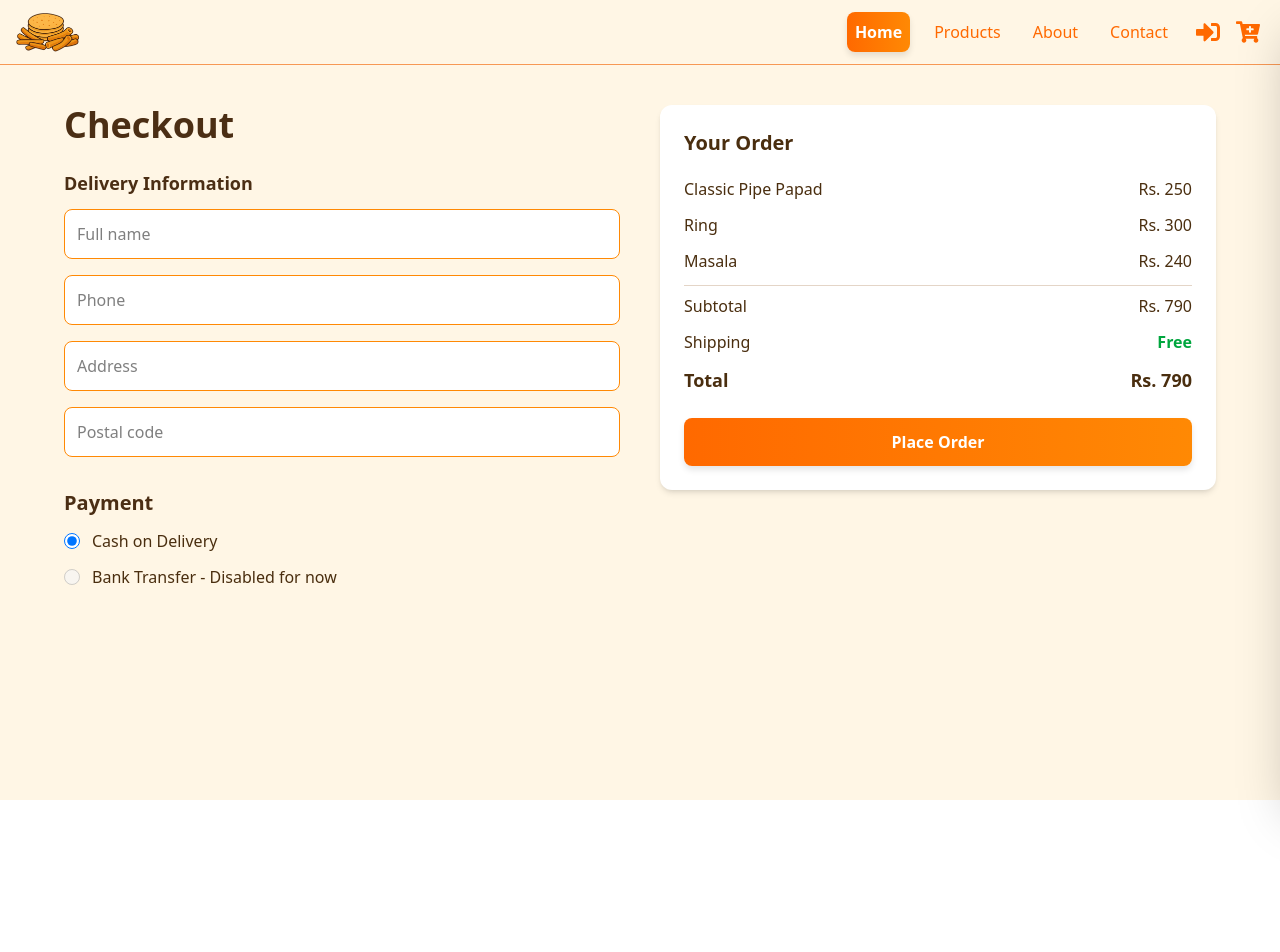
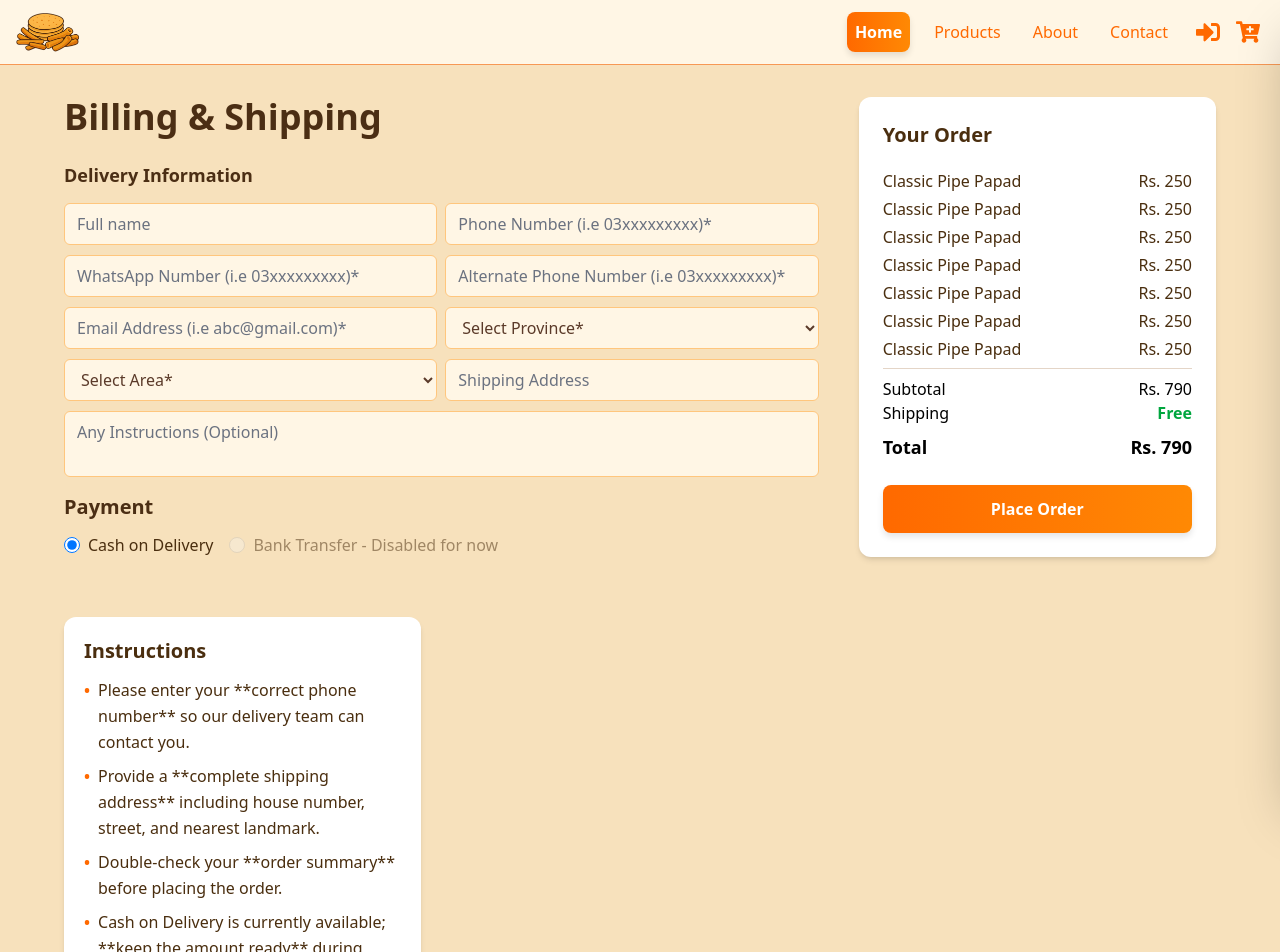
Before and after one commit to Muhammad-Hammad-Habib/e-commerce-frondend, a React (Vite) app: page /checkout in a window 1280 px wide. Shown: the top 952 px of the page. Before the commit the page ends 800 px from the top, so only its background shows below. Built offline with nearby package versions, Linux system fonts and the light colour scheme.

Commit message:
worked on checkout form field

```diff
--- a/src/component/Checkout.jsx
+++ b/src/component/Checkout.jsx
@@ -2,48 +2,105 @@ import React, { useState } from "react";
 
 const Checkout = () => {
   const [paymentMethod, setPaymentMethod] = useState("cod");
+  const provinces = [
+    "Sindh",
+    "Punjab",
+    "KPK",
+    "Balochistan",
+    "Gilgit Baltistan",
+  ];
+  const areas = [
+    "Qasimabad",
+    "Latifabad",
+    "Saddar",
+    "Hirabad",
+    "City Area",
+    "Others",
+  ];
 
   return (
-    <div className="h-[calc(100vh-65px)] bg-[#FFF6E5] px-6 py-10 flex justify-center">
-      <div className="w-full max-w-6xl grid grid-cols-1 md:grid-cols-2 gap-10">
+    <div className=" min-h-[calc(100vh-65px)] bg-[#f7e1bc] px-4 sm:px-6 py-5 sm:py-8 flex justify-center">
+      <div className=" w-full max-w-6xl grid grid-cols-1 md:grid-cols-3 gap-10">
         {/* LEFT SIDE — FORM */}
-        <div>
-          <h1 className="text-4xl font-bold main-text-color mb-6">Checkout</h1>
+        <div className="md:col-span-2 ">
+          <h1 className="text-4xl font-bold main-text-color mb-6">
+            Billing & Shipping
+          </h1>
 
           <h2 className="text-lg font-semibold main-text-color mb-3">
             Delivery Information
           </h2>
 
-          <div className="space-y-4">
+          <div className="space-x-1 grid sm:grid-cols-2 sm:gap-2">
+            {/* Full name */}
             <input
               type="text"
               placeholder="Full name"
-              className="w-full bg-white border border-orange-400 rounded-lg p-3 outline-none focus:ring-2 focus:ring-orange-300"
+              className="w-full input-field"
             />
+            {/* Phone Number*/}
+            <input
+              type="tel"
+              pattern="[0-9]{11}"
+              placeholder="Phone Number (i.e 03xxxxxxxxx)*"
+              className="w-full input-field"
+            />
+            {/* Whatsapp number */}
+            <input
+              type="tel"
+              pattern="[0-9]{11}"
+              placeholder="WhatsApp Number (i.e 03xxxxxxxxx)*"
+              className="w-full input-field"
+            />
+            {/* Alternate Phone Number */}
+            <input
+              type="tel"
+              pattern="[0-9]{11}"
+              placeholder="Alternate Phone Number (i.e 03xxxxxxxxx)*"
+              className="w-full input-field"
+            />
+            {/* Email Address  */}
+            <input
+              type="email"
+              placeholder="Email Address (i.e abc@gmail.com)*"
+              className="w-full input-field"
+            />
+            {/* Province */}
+            <select className="w-full input-field">
+              <option>Select Province*</option>
+              {provinces.map((p, i) => (
+                <option key={i}>{p}</option>
+              ))}
+            </select>
+
+            {/* Area */}
+            <select className=" w-full input-field">
+              <option>Select Area*</option>
+              {areas.map((a, i) => (
+                <option key={i}>{a}</option>
+              ))}
+            </select>
+            {/* Shipping Address  */}
             <input
               type="text"
-              placeholder="Phone"
-              className="w-full bg-white border border-orange-400 rounded-lg p-3 outline-none focus:ring-2 focus:ring-orange-300"
+              placeholder="Shipping Address"
+              className="w-full input-field"
             />
-            <input
-              type="text"
-              placeholder="Address"
-              className="w-full bg-white border border-orange-400 rounded-lg p-3 outline-none focus:ring-2 focus:ring-orange-300"
-            />
-            <input
-              type="text"
-              placeholder="Postal code"
-              className="w-full bg-white border border-orange-400 rounded-lg p-3 outline-none focus:ring-2 focus:ring-orange-300"
-            />
+
+            <textarea
+              rows="2"
+              placeholder="Any Instructions (Optional)"
+              className="input-field sm:col-span-2 resize-none"
+            ></textarea>
           </div>
 
           {/* Payment */}
-          <h2 className="text-xl font-semibold main-text-color mt-8 mb-3">
+          <div className="">
+            <h2 className="d-d-block text-xl font-semibold main-text-color mt-4 mb-3">
               Payment
             </h2>
-
-          <div className="space-y-3">
-            <label className="flex items-center gap-3 cursor-pointer">
+            <div className="space-y-3 flex ">
+              <label className="flex m-0 pr-4 items-center gap-2 cursor-pointer">
                 <input
                   type="radio"
                   name="payment"
@@ -54,7 +111,7 @@ const Checkout = () => {
                 <span className="text-[#4A2E0F]">Cash on Delivery</span>
               </label>
 
-            <label className="flex items-center gap-3 cursor-pointer">
+              <label className="flex items-center  gap-2  cursor-not-allowed opacity-50">
                 <input
                   disabled
                   type="radio"
@@ -69,37 +126,37 @@ const Checkout = () => {
               </label>
             </div>
           </div>
+        </div>
 
         {/* RIGHT SIDE — ORDER SUMMARY */}
-        <div className="bg-white rounded-xl shadow-md p-6 h-fit">
+        <div className="min-h-100 relative bg-white rounded-xl shadow-md p-4 md:p-3 lg:p-6  ">
           <h2 className="text-xl font-semibold text-[#4A2E0F] mb-5">
             Your Order
           </h2>
 
-          <div className="space-y-3 text-[#4A2E0F]">
-            <div className="flex justify-between">
+          <div className=" max-h-35  md:max-h-50  md:h-60 overflow-auto text-[#4A2E0F] ">
+            <div className=" space-y-1">
+              {/*  */}
+              {/* {[1, 2, 3, 5, 6, 7, 8, 9, 0, 11, 22, 33 ].map(() => { */}
+              {[1, 2, 3, 5, 6, 7, 8, 9, 0, 11, 22, 33].map((value) => {
+                return (
+                  <div key={value} className="flex justify-between">
                     <span>Classic Pipe Papad</span>
                     <span>Rs. 250</span>
                   </div>
-
-            <div className="flex justify-between">
-              <span>Ring</span>
-              <span>Rs. 300</span>
+                );
+              })}
+            </div>
           </div>
 
-            <div className="flex justify-between">
-              <span>Masala</span>
-              <span>Rs. 240</span>
-            </div>
-
+          <div className=" absolute bottom-0 left-0 w-full p-6  ">
             <hr className="my-2 border-[#E4D5C7]" />
-
-            <div className="flex justify-between font-medium">
+            <div className="flex justify-between font-medium mb-0">
               <span>Subtotal</span>
               <span>Rs. 790</span>
             </div>
 
-            <div className="flex justify-between font-medium">
+            <div className="flex justify-between font-medium mb-0">
               <span>Shipping</span>
               <span className="text-green-600 font-semibold">Free</span>
             </div>
@@ -108,12 +165,53 @@ const Checkout = () => {
               <span>Total</span>
               <span>Rs. 790</span>
             </div>
-          </div>
-
             {/* Place Order Button */}
             <button className="w-full mt-6  custom-button font-semibold py-3  transition-all">
               Place Order
             </button>
+          </div>
+        </div>
+
+        {/* CHECKOUT INSTRUCTIONS */}
+        <div className="bg-white rounded-xl shadow-md p-5 my-5 ">
+          <h2 className="text-xl font-semibold text-[#4A2E0F] mb-3">
+            Instructions
+          </h2>
+
+          <ul className="space-y-2 text-[#4A2E0F] leading-relaxed">
+            <li className="flex items-start gap-2">
+              <span className="text-orange-500 font-bold">•</span>
+              Please enter your **correct phone number** so our delivery team
+              can contact you.
+            </li>
+
+            <li className="flex items-start gap-2">
+              <span className="text-orange-500 font-bold">•</span>
+              Provide a **complete shipping address** including house number,
+              street, and nearest landmark.
+            </li>
+
+            <li className="flex items-start gap-2">
+              <span className="text-orange-500 font-bold">•</span>
+              Double-check your **order summary** before placing the order.
+            </li>
+
+            <li className="flex items-start gap-2">
+              <span className="text-orange-500 font-bold">•</span>
+              Cash on Delivery is currently available; **keep the amount ready**
+              during delivery.
+            </li>
+
+            <li className="flex items-start gap-2">
+              <span className="text-orange-500 font-bold">•</span>
+              Delivery may take **2 – 3 working days** depending on your city.
+            </li>
+
+            <li className="flex items-start gap-2">
+              <span className="text-orange-500 font-bold">•</span>
+              For any issue, contact us on WhatsApp after placing your order.
+            </li>
+          </ul>
         </div>
       </div>
     </div>
```
Lines whose indentation alone changed are shown as unchanged.
